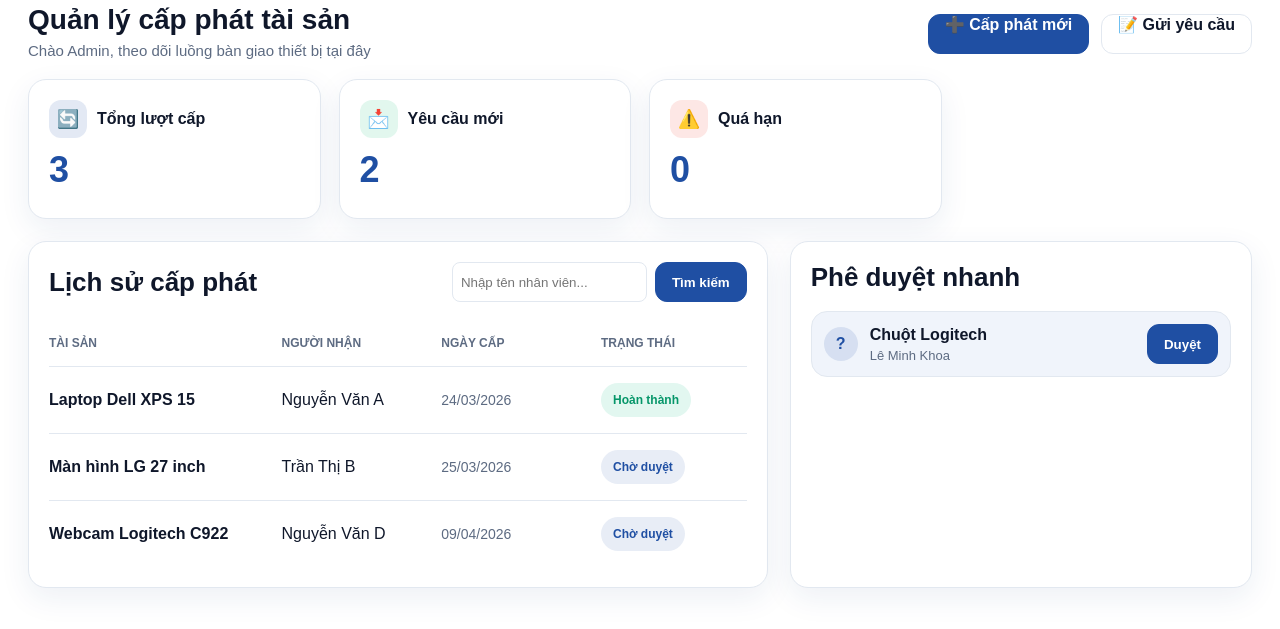
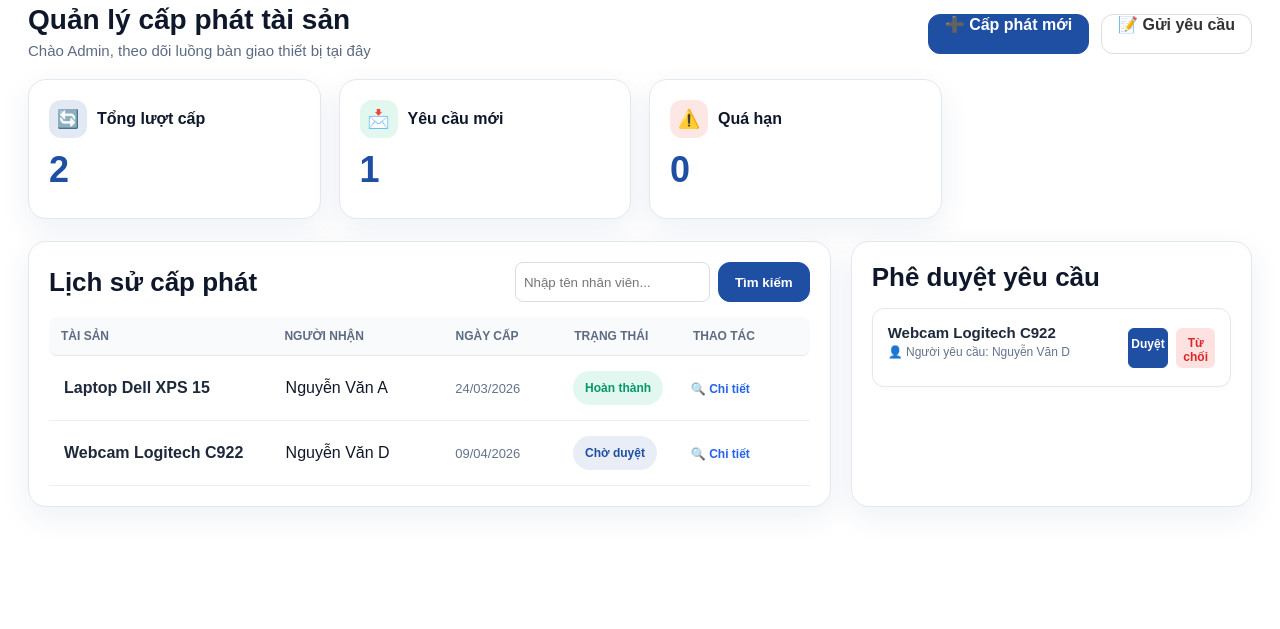
Before and after one commit to Minh-boop2/AssetOne, a Flask app: page /assign in a window 1280 px wide. Shown: the part 106-735 px from the top of the page. Run offline with Flask 3, Linux system fonts and the light colour scheme.

Commit message:
ui asset

```diff
--- a/app.py
+++ b/app.py
@@ -6,32 +6,56 @@ from datetime import datetime
 app = Flask(__name__)
 app.secret_key = "hsu_assetone_2026"
 
+# --- 1. TRANG CHỦ: TỔNG QUAN HỆ THỐNG ---
 @app.route('/')
 def dashboard_overview():
-    return redirect(url_for('assign_page'))
+    # Tính toán thống kê dựa trên ASSIGN_DATA
+    using_count = len([i for i in ASSIGN_DATA if i['status'] == 'Hoàn thành'])
+    pending_count = len([i for i in ASSIGN_DATA if i['status'] == 'Chờ duyệt'])
 
+    # Giả lập con số tổng tài sản và bảo trì để khớp với giao diện của bạn
+    stats = {
+        "total": 128,
+        "using": using_count,
+        "available": 128 - using_count - 10,
+        "maintenance": 10
+    }
+
+    # Lấy 4 hoạt động mới nhất để hiển thị ở cột Hoạt động gần đây
+    recent_activities = ASSIGN_DATA[:4]
+
+    return render_template('dashboard/overview.html', stats=stats, activities=recent_activities)
+
+
+# --- 2. TRANG QUẢN LÝ CẤP PHÁT ---
 @app.route('/assign')
 def assign_page():
     search_q = request.args.get('search', '').strip().lower()
+
+    # Logic lọc tìm kiếm theo tên người nhận hoặc tên máy
     if search_q:
         filtered = [i for i in ASSIGN_DATA if search_q in i['receiver'].lower() or search_q in i['asset'].lower()]
     else:
         filtered = ASSIGN_DATA
 
+    # Lọc danh sách chờ duyệt cho cột "Phê duyệt nhanh" bên phải
     pending_requests = [i for i in ASSIGN_DATA if i['status'] == 'Chờ duyệt']
+
     stats = {
         "total": len(ASSIGN_DATA),
         "pending": len(pending_requests),
-        "overdue": 0 # Có thể cập nhật logic sau
+        "overdue": 0
     }
     return render_template('assign/assign_overview.html', assigns=filtered, stats=stats, pending_requests=pending_requests)
 
+
+# --- 3. XỬ LÝ PHÊ DUYỆT / TỪ CHỐI ---
 @app.route('/assign/approve/<string:id>')
 def approve_request(id):
     for item in ASSIGN_DATA:
         if item['id'] == id:
             item['status'] = 'Hoàn thành'
-            item['date'] = datetime.now().strftime("%d/%m/%Y")
+            item['date'] = datetime.now().strftime("%d/%m/%Y") # Cập nhật ngày duyệt thực tế
             break
     return redirect(url_for('assign_page'))
 
@@ -39,22 +63,34 @@ def approve_request(id):
 def reject_request(id):
     for i, item in enumerate(ASSIGN_DATA):
         if item['id'] == id:
-            ASSIGN_DATA.pop(i)
+            ASSIGN_DATA.pop(i) # Xóa yêu cầu bị từ chối khỏi danh sách
             break
     return redirect(url_for('assign_page'))
 
+
+# --- 4. XEM CHI TIẾT TÀI SẢN ---
 @app.route('/assign/detail/<asset_name>')
 def assign_detail(asset_name):
+    # Lấy cấu hình từ kho hàng (INVENTORY_LIST)
     info = next((item for item in INVENTORY_LIST if item["name"] == asset_name), None)
-    # Tìm người đang sử dụng máy này
+
+    # Tìm người hiện đang sử dụng máy này (trạng thái phải là Hoàn thành)
     holder = next((item for item in ASSIGN_DATA if item['asset'] == asset_name and item['status'] == 'Hoàn thành'), None)
+
     return render_template('assign/assign_detail.html', info=info, holder=holder)
 
+
+# --- 5. TẠO CẤP PHÁT & GỬI YÊU CẦU ---
 @app.route('/assign/create', methods=['GET', 'POST'])
 def assign_create():
     if request.method == 'POST':
-        new = {"id": f"ASG-00{len(ASSIGN_DATA)+1}", "asset": request.form.get('asset_name'),
-               "receiver": request.form.get('receiver'), "date": datetime.now().strftime("%d/%m/%Y"), "status": "Hoàn thành"}
+        new = {
+            "id": f"ASG-00{len(ASSIGN_DATA)+1}",
+            "asset": request.form.get('asset_name'),
+            "receiver": request.form.get('receiver'),
+            "date": datetime.now().strftime("%d/%m/%Y"),
+            "status": "Hoàn thành"
+        }
         ASSIGN_DATA.insert(0, new)
         return redirect(url_for('assign_page'))
     return render_template('assign/assign_create.html', inventory=INVENTORY_LIST)
@@ -62,18 +98,31 @@ def assign_create():
 @app.route('/assign/request', methods=['GET', 'POST'])
 def request_create():
     if request.method == 'POST':
-        new = {"id": f"REQ-0{len(ASSIGN_DATA)+1}", "asset": request.form.get('asset_name'),
-               "receiver": request.form.get('requester'), "date": datetime.now().strftime("%d/%m/%Y"), "status": "Chờ duyệt"}
+        new = {
+            "id": f"REQ-0{len(ASSIGN_DATA)+1}",
+            "asset": request.form.get('asset_name'),
+            "receiver": request.form.get('requester'),
+            "date": datetime.now().strftime("%d/%m/%Y"),
+            "status": "Chờ duyệt"
+        }
         ASSIGN_DATA.insert(0, new)
         return redirect(url_for('assign_page'))
     return render_template('assign/request_create.html', inventory=INVENTORY_LIST)
 
+
+# --- 6. CÁC TRANG PHỤ KHÁC ---
 @app.route('/assets')
-def assets_page(): return render_template('assets/assets.html')
+def assets_page():
+    return render_template('assets/assets.html')
+
 @app.route('/return')
-def return_page(): return render_template('return/return.html')
+def return_page():
+    return render_template('return/return.html')
+
 @app.route('/report')
-def report_page(): return render_template('report/report.html', logs=DATABASE_LOGS)
+def report_page():
+    return render_template('report/report.html', logs=DATABASE_LOGS)
+
 
 if __name__ == "__main__":
     app.run(debug=True)
--- a/templates/assign/assign_overview.html
+++ b/templates/assign/assign_overview.html
@@ -13,7 +13,7 @@
                 </div>
                 <div class="page-actions" style="display: flex; gap: 12px; margin-bottom: 5px;">
                     <a href="{{ url_for('assign_create') }}" class="task-btn task-btn-primary" style="text-decoration: none;">➕ Cấp phát mới</a>
-                    <a href="{{ url_for('request_create') }}" class="task-btn" style="text-decoration: none;">📝 Gửi yêu cầu</a>
+                    <a href="{{ url_for('request_create') }}" class="task-btn" style="text-decoration: none; background:#fff; border:1px solid #ddd; color:#333;">📝 Gửi yêu cầu</a>
                 </div>
             </div>
         </div>
@@ -33,62 +33,82 @@
             </div>
         </div>
 
-        <div class="overview-grid">
+        <div class="overview-grid" style="display: grid; grid-template-columns: 2fr 1fr; gap: 20px;">
+
             <div class="overview-card overview-card-large">
-                <div class="card-header" style="display: flex; justify-content: space-between; align-items: center;">
+                <div class="card-header" style="display: flex; justify-content: space-between; align-items: center; margin-bottom: 15px;">
                     <h3>Lịch sử cấp phát</h3>
                     <form action="{{ url_for('assign_page') }}" method="GET" style="display: flex; gap: 8px;">
-                        <input type="text" name="search" placeholder="Nhập tên nhân viên..." value="{{ request.args.get('search', '') }}" style="padding: 8px; border-radius: 8px; border: 1px solid var(--border);">
+                        <input type="text" name="search" placeholder="Nhập tên nhân viên..." value="{{ request.args.get('search', '') }}" style="padding: 8px; border-radius: 8px; border: 1px solid #ddd;">
                         <button type="submit" class="task-btn task-btn-primary">Tìm kiếm</button>
-                        {% if request.args.get('search') %}
-                            <a href="{{ url_for('assign_page') }}" class="task-btn" style="text-decoration: none;">Hủy lọc</a>
-                        {% endif %}
                     </form>
                 </div>
 
                 <div class="asset-table">
-                    <div class="asset-row asset-row-head">
-                        <div>Tài sản</div><div>Người nhận</div><div>Ngày cấp</div><div>Trạng thái</div>
+                    <div class="asset-row asset-row-head" style="display: grid; grid-template-columns: 2fr 1.5fr 1fr 1fr 1fr; font-weight: bold; background:#f8fafc; padding: 12px; border-radius: 8px;">
+                        <div>Tài sản</div><div>Người nhận</div><div>Ngày cấp</div><div>Trạng thái</div><div>Thao tác</div>
                     </div>
+
                     {% for item in assigns %}
-                    <div class="asset-row">
-                        <div style="font-weight: 700;">{{ item.asset }}</div>
+                    <div class="asset-row" style="display: grid; grid-template-columns: 2fr 1.5fr 1fr 1fr 1fr; padding: 15px; border-bottom: 1px solid #eee; align-items: center;">
+                        <div style="font-weight: 700; color: #1e293b;">{{ item.asset }}</div>
                         <div>{{ item.receiver }}</div>
-                        <div style="color: var(--text-soft); font-size: 14px;">{{ item.date }}</div>
+                        <div style="color: #64748b; font-size: 13px;">{{ item.date }}</div>
                         <div>
                             <span class="status-badge {% if item.status == 'Hoàn thành' %}status-using{% else %}status-free{% endif %}">
                                 {{ item.status }}
                             </span>
                         </div>
+                        <div>
+                            <a href="{{ url_for('assign_detail', asset_name=item.asset) }}" style="text-decoration:none; color:#2563eb; font-weight:bold; font-size:12px;">🔍 Chi tiết</a>
+                        </div>
                     </div>
                     {% else %}
-                    <div style="padding: 20px; text-align: center;">Không tìm thấy kết quả nào.</div>
+                    <div style="padding: 30px; text-align: center; color: #94a3b8;">Không tìm thấy dữ liệu cấp phát.</div>
                     {% endfor %}
                 </div>
             </div>
 
             <div class="overview-card">
-                <div class="card-header"><h3>Phê duyệt nhanh</h3></div>
+                <div class="card-header" style="margin-bottom: 15px;">
+                    <h3>Phê duyệt yêu cầu </h3>
+                </div>
                 <div class="task-list">
-                    <div class="task-item" id="t1" style="padding: 12px;">
-                        <div class="task-left">
-                            <span class="task-icon task-icon-blue">?</span>
-                            <div><div class="task-title">Chuột Logitech</div><div class="task-subtitle">Lê Minh Khoa</div></div>
+                    {% if pending_requests %}
+                        {% for req in pending_requests %}
+                        <div class="task-item" style="padding: 15px; border: 1px solid #e2e8f0; border-radius: 12px; margin-bottom: 15px; background: #fff; box-shadow: 0 2px 4px rgba(0,0,0,0.02);">
+                            <div style="margin-bottom: 12px;">
+                                <div style="font-weight: bold; font-size: 15px; color: #1e293b;">{{ req.asset }}</div>
+                                <div style="font-size: 12px; color: #64748b; margin-top: 4px;">👤 Người yêu cầu: {{ req.receiver }}</div>
+                            </div>
+
+                            <div style="display: flex; gap: 8px;">
+                                <a href="{{ url_for('approve_request', id=req.id) }}"
+                                   class="task-btn task-btn-primary"
+                                   style="flex: 1; text-align: center; text-decoration: none; font-size: 12px; padding: 8px 0; border-radius: 6px;"
+                                   onclick="return confirm('Bạn có chắc chắn muốn duyệt cấp thiết bị này?')">
+                                   Duyệt
+                                </a>
+
+                                <a href="{{ url_for('reject_request', id=req.id) }}"
+                                   class="task-btn"
+                                   style="flex: 1; text-align: center; text-decoration: none; font-size: 12px; padding: 8px 0; background: #fee2e2; color: #dc2626; border: none; border-radius: 6px;"
+                                   onclick="return confirm('Từ chối yêu cầu này?')">
+                                   Từ chối
+                                </a>
+                            </div>
                         </div>
-                        <button class="task-btn task-btn-primary" onclick="approve('t1')">Duyệt</button>
-                    </div>
+                        {% endfor %}
+                    {% else %}
+                        <div style="text-align: center; padding: 40px 20px; color: #94a3b8;">
+                            <div style="font-size: 30px; margin-bottom: 10px;">☕</div>
+                            <p style="font-size: 13px;">Không có yêu cầu nào cần phê duyệt.</p>
+                        </div>
+                    {% endif %}
                 </div>
             </div>
+
         </div>
     </div>
 </section>
-
-<script>
-function approve(id) {
-    if(confirm('Xác nhận duyệt?')) {
-        document.getElementById(id).style.opacity = '0.5';
-        setTimeout(() => document.getElementById(id).remove(), 300);
-    }
-}
-</script>
 {% endblock %}
```
Also changed, not shown: templates/assign/request_create.html (+32 -12 lines).
